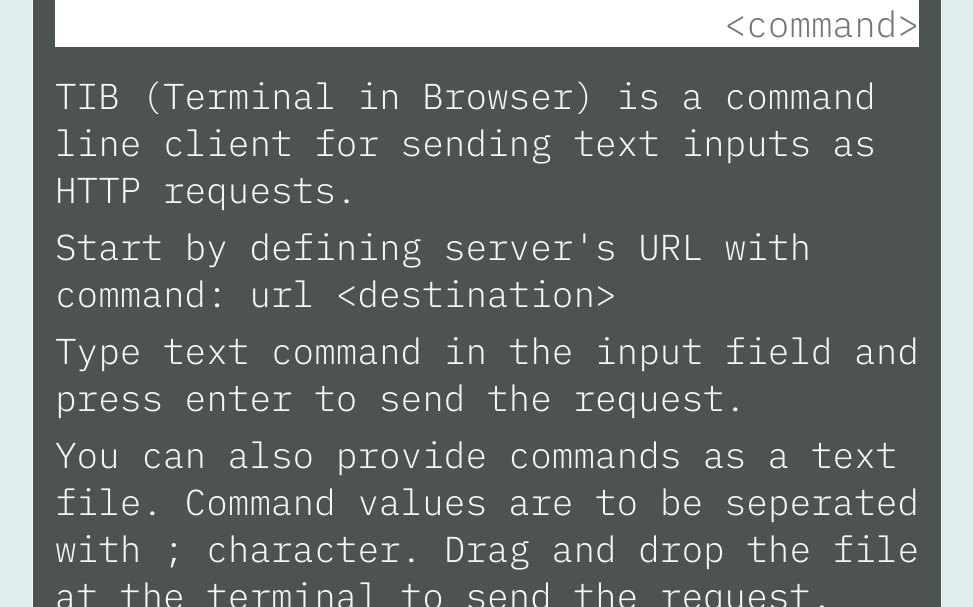
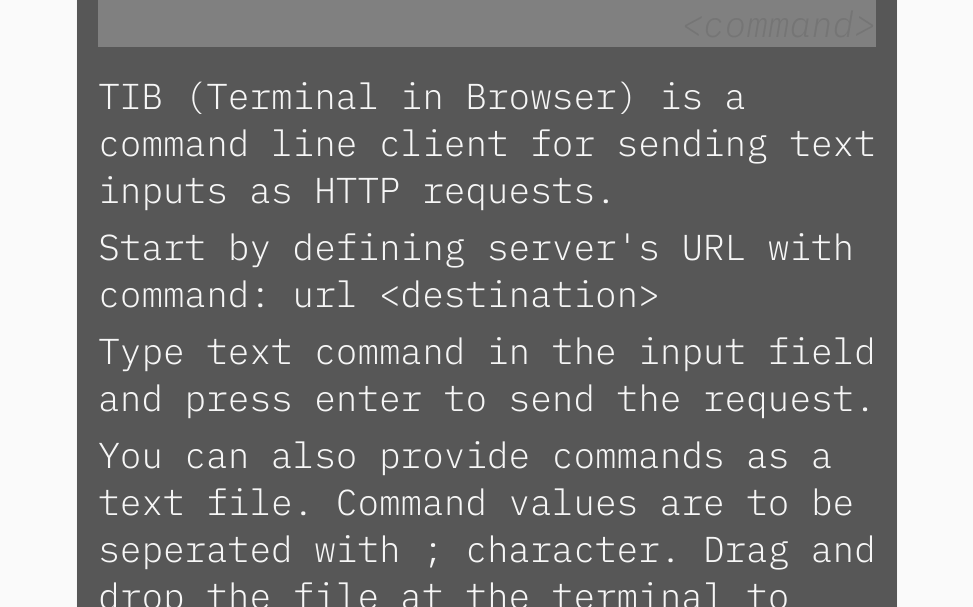
Before and after one commit to keinaju/TIB, a website with bundled scripts: page public/index.html in a window 1280 px wide. Shown: the top 607 px of the page, without its empty margins (153-1126 px from the left). Built offline with nearby package versions, Linux system fonts and the light colour scheme.

Commit message:
Add styles

```diff
--- a/public/styles.css
+++ b/public/styles.css
@@ -1,5 +1,5 @@
 :root {
-  --body-bg-color: rgb(221, 238, 236);
+  --body-bg-color: rgb(250, 250, 250);
   --terminal-bg-color: rgba(0, 0, 0, 0.65);
   --main-text-color: rgb(255, 255, 255, 0.95);
 }
@@ -22,18 +22,21 @@
   font-weight: normal;
   font-style: normal;
 }
+
 @font-face {
   font-family: "custom";
   src: url("font/IBM_Plex_Mono/IBMPlexMono-Medium.ttf") format("truetype");
   font-weight: bold;
   font-style: normal;
 }
+
 @font-face {
   font-family: "custom";
   src: url("font/IBM_Plex_Mono/IBMPlexMono-LightItalic.ttf") format("truetype");
   font-weight: normal;
   font-style: italic;
 }
+
 @font-face {
   font-family: "custom";
   src: url("font/IBM_Plex_Mono/IBMPlexMono-MediumItalic.ttf") format("truetype");
@@ -56,15 +59,17 @@
 
 input {
   border: 0px;
-  color: rgba(128, 128, 128, 0.5);
+  background-color: rgba(128, 128, 128);
+  color: rgba(255, 255, 255);
+  font-style: italic;
   margin-bottom: 20px;
   text-align: right;
   width: 100%;
 }
 
 input:focus {
-  color: rgba(117, 121, 141);
-  font-style: italic;
+  background-color: rgba(255, 255, 255);
+  color: rgba(0, 0, 0);
   outline: none;
 }
 
@@ -89,7 +94,7 @@
   padding-left: 1ch;
   padding-right: 1ch;
   text-align: left;
-  width: 40ch;
+  width: 36ch;
 }
 
 .hidden {
```
